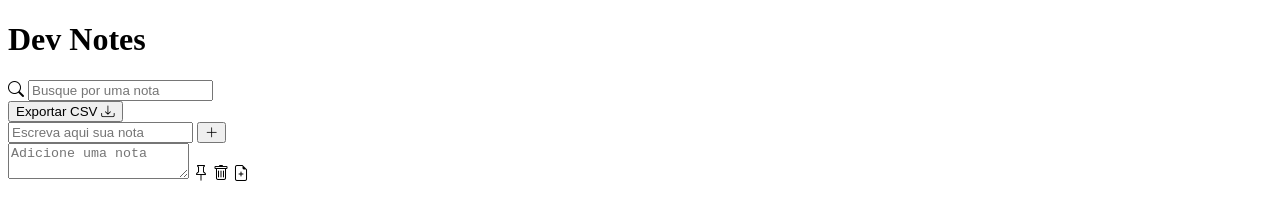
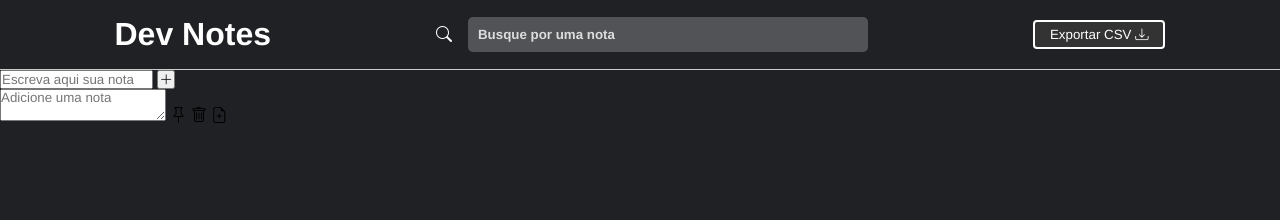
Before and after one commit to abraaorochapb/Notes, a plain HTML site: page index.html in a window 1280 px wide. Drawn offline with nearby package versions, Linux system fonts and the light colour scheme.

Commit message:
Estilização da header, e aplicação de estilos gerais

```diff
--- a/estilos/general.css
+++ b/estilos/general.css
@@ -0,0 +1,10 @@
+*{
+  margin: 0;
+  padding: 0;
+  box-sizing: border-box;
+  font-family: Helvetica;
+}
+
+body{
+  background-color: #202124;
+}
--- /dev/null
+++ b/estilos/header.css
@@ -0,0 +1,42 @@
+header{
+  border-bottom: 1px solid #ccc;
+  padding: 1rem 2rem;
+  color: #fff;
+  display: flex;
+  align-items: center;
+  justify-content: space-around;
+}
+
+#search-container{
+  display: flex;
+  align-items: center;
+  gap: 1rem;
+}
+
+#search-input{
+  background-color: #525356;
+  border-radius: 5px;
+  border: none;
+  padding: 10px;
+  font-weight: bold;
+  color: #ddd;
+  width: 400px;
+}
+#search-input::placeholder{
+  color: #ddd;
+}
+
+#export-notes{
+  background-color: #333;
+  border: 2px solid #fff;
+  border-radius: 4px;
+  color: #fff;
+  padding: 5px 15px;
+  cursor: pointer;
+  transition: .4s;
+}
+
+#export-notes:hover{
+  background-color: #fff;
+  color: #333;
+}
--- a/index.html
+++ b/index.html
@@ -6,6 +6,7 @@
   <title>Dev Notes</title>
   <link rel="stylesheet" href="estilos/general.css">
   <link rel="stylesheet" href="estilos/main.css">
+  <link rel="stylesheet" href="estilos/header.css">
   <script src="script.js" defer></script>
   <link rel="stylesheet" href="https://cdn.jsdelivr.net/npm/bootstrap-icons@1.10.5/font/bootstrap-icons.css">
 </head>
```
